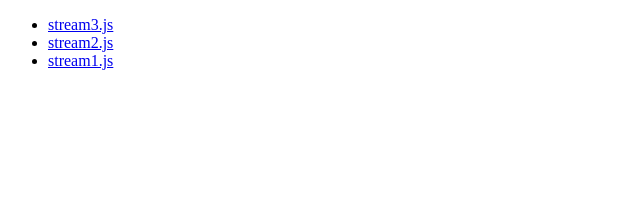
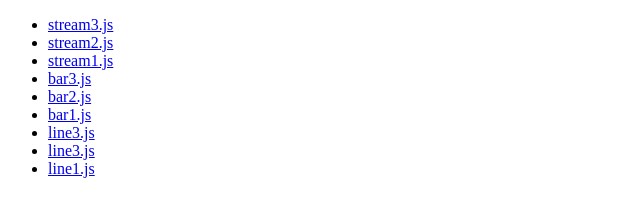
Before and after one commit to Ssummervl/Thesis, a plain HTML site: page index.html in a window 1280 px wide. Shown: the whole page, without its empty margins (0-640 px from the left). Drawn offline with Linux system fonts and the light colour scheme.

Commit message:
Update index.html

```diff
--- a/index.html
+++ b/index.html
@@ -10,6 +10,12 @@
         <li><a href="stream3.html">stream3.js</a></li>
         <li><a href="stream2.html">stream2.js</a></li>
         <li><a href="stream1.html">stream1.js</a></li>
+        <li><a href="bar3.html">bar3.js</a></li>
+        <li><a href="bar2.html">bar2.js</a></li>
+        <li><a href="bar1.html">bar1.js</a></li>
+        <li><a href="line3.html">line3.js</a></li>
+        <li><a href="line2.html">line3.js</a></li>
+        <li><a href="line1.html">line1.js</a></li>
     </ul>
 </body>
 </html>
```
